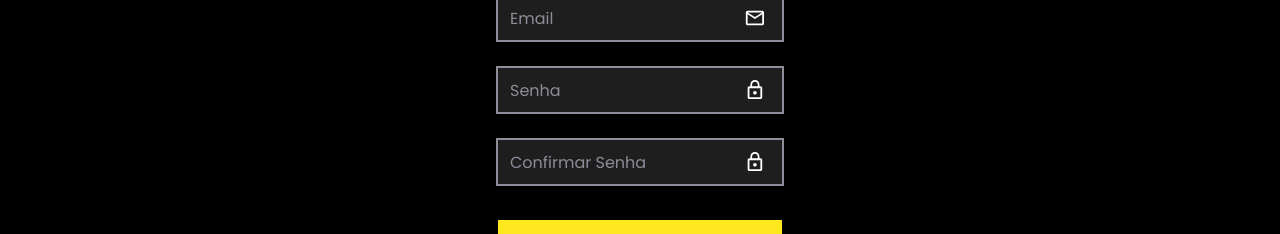
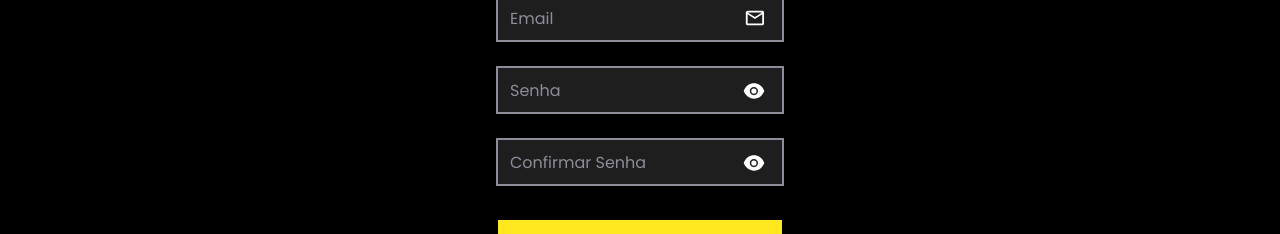
Before and after one commit to cristianodmtsb/mjv-swapi, a React (Vite) app: page /register in a window 1280 px wide. Shown: the part 411-645 px from the top of the page. Built offline with nearby package versions, Linux system fonts and the light colour scheme.

Commit message:
feat: adiciona senha visivel ou invisivel em forms

```diff
--- a/src/pages/Login/index.tsx
+++ b/src/pages/Login/index.tsx
@@ -1,10 +1,14 @@
-import { MdOutlineMail, MdLockOutline } from "react-icons/md";
+import { useState } from "react";
+import { MdOutlineMail } from "react-icons/md";
+import { AiFillEye, AiFillEyeInvisible } from "react-icons/ai";
 import { Link } from "react-router-dom";
 import { Input } from "../../components/Input";
 import { Button } from "../../styles/Button";
 import { Main } from "./styles";
 
 export function Login() {
+  const [showPassword, setShowPassword] = useState(false);
+
     return (
       <Main>
         <h1>Login</h1>
@@ -21,9 +25,16 @@ export function Login() {
             id='password'
             name='password'
             label='Senha'
-            type='password'
+            type={showPassword ? 'text' : 'password'}
           >
-            <MdLockOutline />
+            <Button
+              type="button"
+              variant="icon"
+              onClick={() => setShowPassword(!showPassword)}
+            >
+            { showPassword ?
+              <AiFillEyeInvisible/> :  <AiFillEye /> }
+            </Button>
           </Input>
           <Button type="submit" variant='primary'>Fazer Login</Button>
           <Link to='/register'>Não tem uma conta? Faça seu cadastro</Link>
--- a/src/pages/Register/index.tsx
+++ b/src/pages/Register/index.tsx
@@ -1,10 +1,14 @@
-import { MdOutlineMail, MdLockOutline } from "react-icons/md";
+import { useState } from "react";
+import { MdOutlineMail } from "react-icons/md";
+import { AiFillEye, AiFillEyeInvisible } from "react-icons/ai";
 import { BiUser } from "react-icons/bi";
 import { Input } from "../../components/Input";
 import { Button } from "../../styles/Button";
 import { Main } from "./styles";
 
 export function Register() {
+  const [showPassword, setShowPassword] = useState(false);
+
     return (
       <Main>
         <h1>Criar Conta</h1>
@@ -13,7 +17,7 @@ export function Register() {
             id='username'
             name='username'
             label='Nome de usuário'
-            type='username'
+            type='text'
           >
             <BiUser />
           </Input>
@@ -29,17 +33,31 @@ export function Register() {
             id='password'
             name='password'
             label='Senha'
-            type='password'
+            type={showPassword ? 'text' : 'password'}
           >
-            <MdLockOutline />
+            <Button
+              type="button"
+              variant="icon"
+              onClick={() => setShowPassword(!showPassword)}
+            >
+            { showPassword ?
+              <AiFillEyeInvisible/> :  <AiFillEye /> }
+            </Button>
           </Input>
           <Input
             id='confirm-password'
             name='confirm-password'
             label='Confirmar Senha'
-            type='password'
+            type={showPassword ? 'text' : 'password'}
           >
-            <MdLockOutline />
+            <Button
+              type="button"
+              variant="icon"
+              onClick={() => setShowPassword(!showPassword)}
+            >
+              { showPassword ?
+              <AiFillEyeInvisible/> :  <AiFillEye /> }
+            </Button>
           </Input>
           <Button type="submit" variant='primary'>Criar Conta</Button>
         </form>
--- a/src/styles/Button.ts
+++ b/src/styles/Button.ts
@@ -1,7 +1,7 @@
 import styled, { css } from "styled-components";
 
 interface IButtonProps {
-    variant: 'primary' | 'error' | 'inline';
+    variant: 'primary' | 'error' | 'inline' | 'icon';
     width?: string;
 }
 
@@ -22,6 +22,12 @@ const ButtonStyle = {
     `,
     error: css`
         background: var(--error);
+    `,
+    icon: css`
+        color: var(--white);
+        background: none;
+        border: none;
+        width: 2.5rem;
     `,
     inline: css`
         background: none;
```
Also changed, not shown: 1 other file (tests, documents, lock files or other folders).
